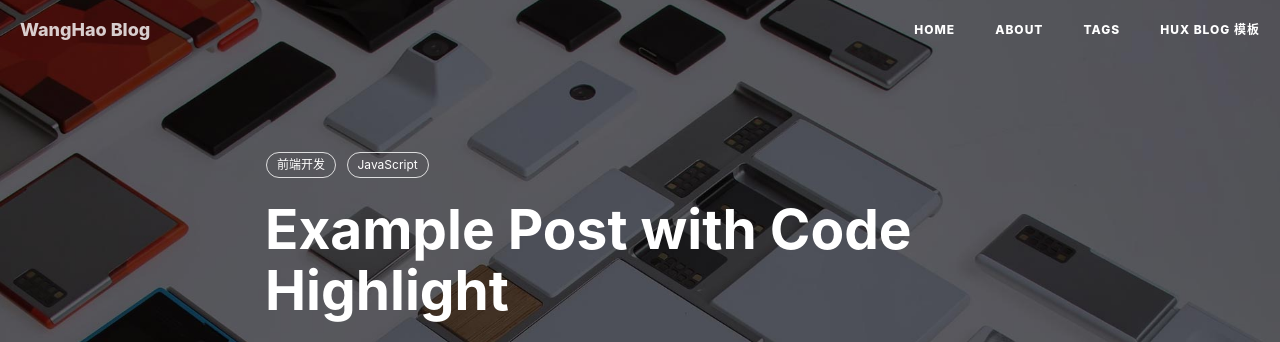
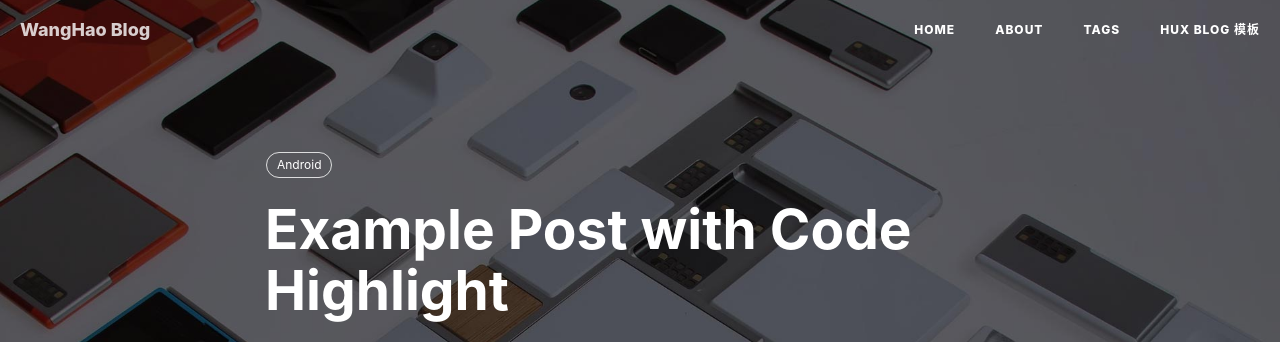
Before and after one commit to blackjuly/wanghao.io, a Jekyll site: the page built from _posts/2015-05-25-js-module-loader.markdown, in a window 1280 px wide and 900 px high. Shown: the top 342 px of the window. Built offline with Jekyll 4.4.1, drawn with Linux system fonts in a browser that asks for light colours; nearby versions of some CDN libraries; comment, search, counter and statistics services are not loaded.

Commit message:
update 2015-05-25-js-module-loader.markdown

```diff
--- a/_posts/2015-05-25-js-module-loader.markdown
+++ b/_posts/2015-05-25-js-module-loader.markdown
@@ -6,8 +6,7 @@ date:       2015-05-25
 author:     "Hux"
 header-img: "img/post-bg-js-module.jpg"
 tags:
-    - 前端开发
-    - JavaScript
+    - Android
 ---
 
 
```
